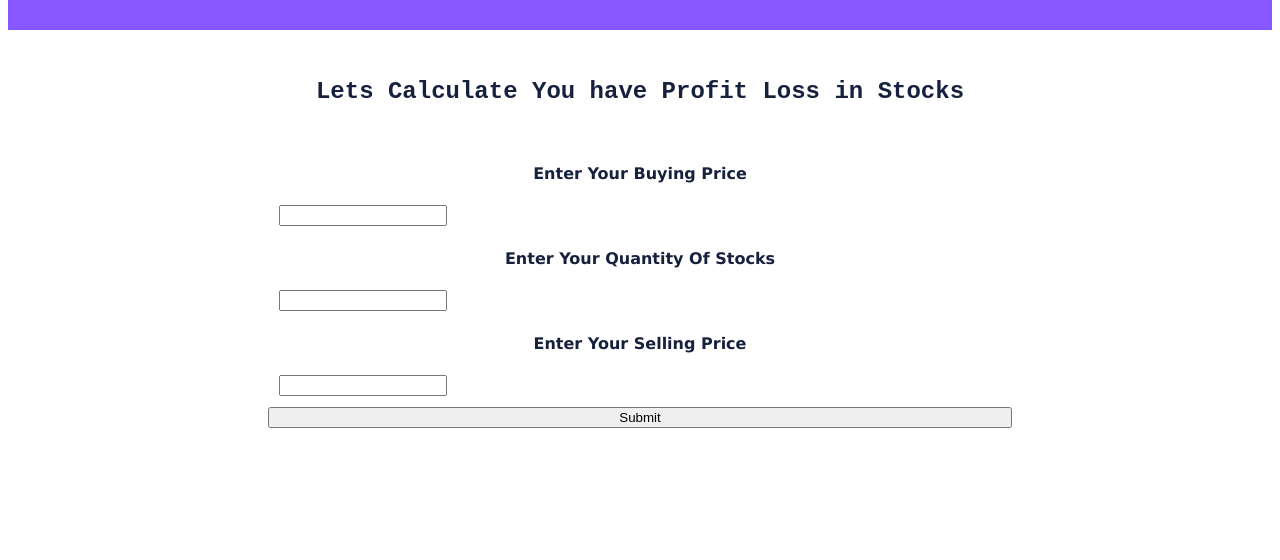
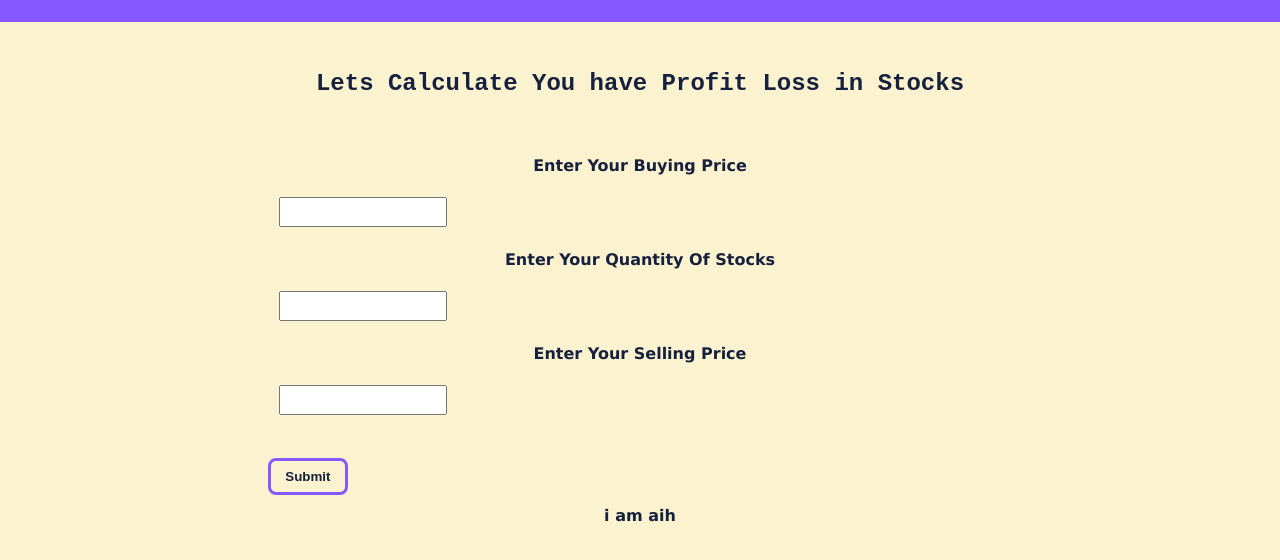
Before and after one commit to Aishwarypatle/Stock-Profit-Or-Loss, a plain HTML site: page index.html in a window 1280 px wide. Shown: the part 110-670 px from the top of the page. Drawn offline with Linux system fonts and the light colour scheme.

Commit message:
fixed:css

```diff
--- a/index.html
+++ b/index.html
@@ -27,6 +27,6 @@
         <button class="submit">Submit</button>
     </div>
 
-    <div class="output"></div>
+    <div class="output">i am aih</div>
 </body>
 </html>
--- a/style.css
+++ b/style.css
@@ -13,7 +13,7 @@
     color: var(--first-color);
     padding: 2rem;
 }
-.body{
+body{
     margin: 0;
     background-color: var(--first-color);
 }
@@ -40,4 +40,34 @@ font-family: 'Lucida Sans', 'Lucida Sans Regular', 'Lucida Grande', 'Lucida Sans
     text-align: center;
     margin: .7rem;
     width: 10rem;
+    height: 1.5rem;
 }
+.submit{
+    width:5rem;
+    border: 3px solid var(--primary-color);
+    border-radius: .5rem;
+    margin-top: 2rem;
+    color: var(--second-color);
+    padding: .5rem;
+    font-weight: bold;
+    background-color: var(--first-color);
+}
+.submit:hover{
+    width:5rem;
+    border: 3px solid var(--second-color);
+    border-radius: .5rem;
+    margin-top: 2rem;
+    color: var(--first-color);
+    padding: .5rem;
+    font-weight: bold;
+    background-color: var(--primary-color);
+}
+.output{
+
+text-align: center;
+margin: .7rem;
+color: var(--second-color);
+font-weight: bold;
+font-family: 'Lucida Sans', 'Lucida Sans Regular', 'Lucida Grande', 'Lucida Sans Unicode', Geneva, Verdana, sans-serif;
+
+}
```
